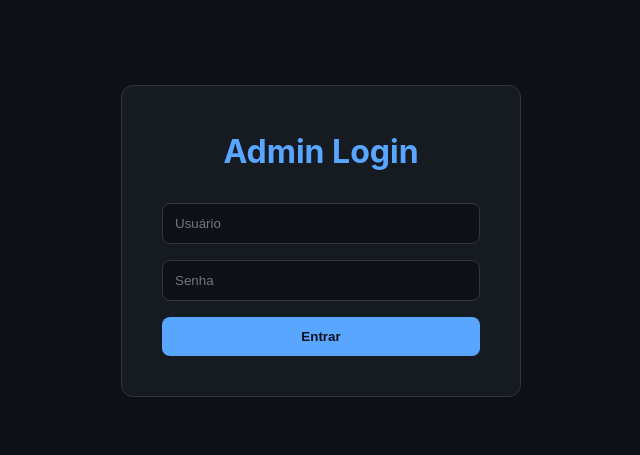
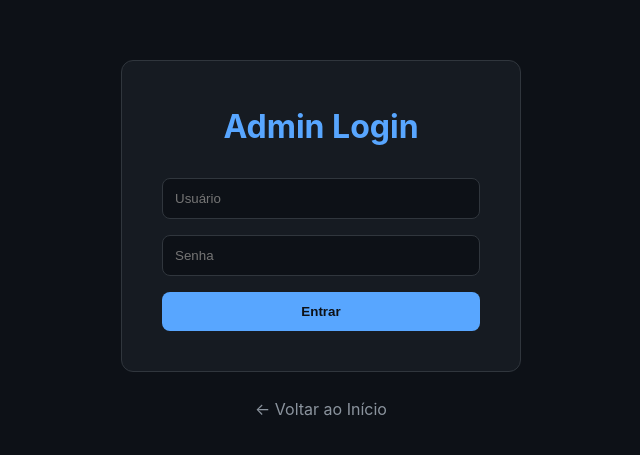
Before and after one commit to joaopssouza/portfolio, a React (Vite) app: page /admin/login in a window 1280 px wide. Shown: the part 159-614 px from the top of the page, without its empty margins (319-959 px from the left). Built offline with nearby package versions, Linux system fonts and the light colour scheme.

Commit message:
feat: adicionar botoes de inicio de pagina

```diff
--- a/src/pages/AdminDashboard.jsx
+++ b/src/pages/AdminDashboard.jsx
@@ -1,14 +1,14 @@
 // src/pages/AdminDashboard.jsx
 import React, { useState, useEffect } from 'react';
-import { useNavigate } from 'react-router-dom';
-import Modal from '../components/Modal'; // Usaremos o componente Modal existente
-import ProjectForm from '../components/ProjectForm'; // Importamos nosso novo formulário
+import { useNavigate, Link } from 'react-router-dom'; // 1. Importar o Link
+import Modal from '../components/Modal';
+import ProjectForm from '../components/ProjectForm';
 
 const styles = {
   dashboardContainer: { maxWidth: '1200px', margin: '40px auto', padding: '20px', fontFamily: 'system-ui, -apple-system, Segoe UI, Roboto, Arial, sans-serif', backgroundColor: '#161b22', color: '#c9d1d9', borderRadius: '12px', border: '1px solid #30363d' },
   header: { display: 'flex', justifyContent: 'space-between', alignItems: 'center', marginBottom: '30px', paddingBottom: '20px', borderBottom: '1px solid #30363d' },
   headerTitle: { color: '#58a6ff', margin: 0 },
-  button: { display: 'inline-block', border: '1px solid #30363d', cursor: 'pointer', backgroundColor: '#21262d', color: '#c9d1d9', padding: '8px 14px', borderRadius: '8px', fontWeight: '600', transition: 'all .2s ease' },
+  button: { display: 'inline-block', border: '1px solid #30363d', cursor: 'pointer', backgroundColor: '#21262d', color: '#c9d1d9', padding: '8px 14px', borderRadius: '8px', fontWeight: '600', transition: 'all .2s ease', textDecoration: 'none' },
   buttonPrimary: { backgroundColor: '#58a6ff', color: '#0d1117', borderColor: '#58a6ff' },
   projectTable: { width: '100%', borderCollapse: 'collapse', marginTop: '20px' },
   tableHead: { borderBottom: '1px solid #30363d', textAlign: 'left' },
@@ -25,17 +25,18 @@ const AdminDashboard = () => {
   const [selectedProject, setSelectedProject] = useState(null);
   const navigate = useNavigate();
 
-  const handleLogout = async () => {
-    await fetch('/api/auth/logout');
-    navigate('/admin/login');
-  };
-
   const fetchProjects = () => {
     setIsLoading(true);
     fetch('/api/projects')
       .then(res => res.json())
       .then(data => {
-        setProjects(data); // A API já está retornando ordenado
+        if (data.error) {
+          if (data.error === 'Acesso não autorizado.' || data.error === 'Token inválido ou expirado.') {
+            navigate('/admin/login');
+          }
+          throw new Error(data.error);
+        }
+        setProjects(data);
         setIsLoading(false);
       })
       .catch(err => {
@@ -47,6 +48,11 @@ const AdminDashboard = () => {
   useEffect(() => {
     fetchProjects();
   }, []);
+
+  const handleLogout = async () => {
+    await fetch('/api/auth/logout');
+    navigate('/admin/login');
+  };
 
   const openModal = (project = null) => {
     setSelectedProject(project);
@@ -76,7 +82,7 @@ const AdminDashboard = () => {
       }
 
       closeModal();
-      fetchProjects(); // Recarrega a lista de projetos
+      fetchProjects();
       alert(`Projeto ${isEditing ? 'atualizado' : 'criado'} com sucesso!`);
 
     } catch (error) {
@@ -94,7 +100,7 @@ const AdminDashboard = () => {
 
         if (!response.ok) throw new Error(result.error);
 
-        fetchProjects(); // Recarrega a lista
+        fetchProjects();
         alert('Projeto excluído com sucesso!');
       } catch (error) {
         console.error("Erro ao excluir:", error);
@@ -105,7 +111,6 @@ const AdminDashboard = () => {
     }
   };
 
-  // O componente Modal precisa ser adaptado para conteúdo genérico, não apenas mídia
   const renderModalContent = () => (
     <div style={{ background: '#161b22', padding: '25px', borderRadius: '12px', width: '90vw', maxWidth: '800px' }}>
       <h2 style={{ color: '#58a6ff', marginTop: 0, marginBottom: '20px' }}>
@@ -128,6 +133,10 @@ const AdminDashboard = () => {
       <header style={styles.header}>
         <h1 style={styles.headerTitle}>Painel de Administração</h1>
         <div>
+          {/* 2. Botão adicionado aqui */}
+          <Link to="/" style={{...styles.button, marginRight: '10px'}}>
+            Voltar ao Início
+          </Link>
           <button onClick={() => openModal()} style={{ ...styles.button, ...styles.buttonPrimary, marginRight: '10px' }}>
             Adicionar Projeto
           </button>
--- a/src/pages/Login.jsx
+++ b/src/pages/Login.jsx
@@ -1,14 +1,24 @@
 // src/pages/Login.jsx
 import React, { useState } from 'react';
-import { useNavigate } from 'react-router-dom';
+import { useNavigate, Link } from 'react-router-dom'; // 1. Importar o Link
 
 const styles = {
   container: { display: 'flex', alignItems: 'center', justifyContent: 'center', minHeight: '100vh', backgroundColor: '#0d1117' },
-  form: { padding: '40px', backgroundColor: '#161b22', borderRadius: '12px', border: '1px solid #30363d', width: '100%', maxWidth: '400px' },
-  title: { color: '#58a6ff', textAlign: 'center', marginBottom: '24px' },
+  wrapper: { width: '100%', maxWidth: '400px' },
+  form: { padding: '40px', backgroundColor: '#161b22', borderRadius: '12px', border: '1px solid #30363d' },
+  title: { color: '#58a6ff', textAlign: 'center', marginBottom: '24px', marginTop: 0 },
   input: { width: '100%', padding: '12px', backgroundColor: '#0d1117', border: '1px solid #30363d', color: '#c9d1d9', borderRadius: '8px', marginBottom: '16px' },
   button: { width: '100%', padding: '12px', backgroundColor: '#58a6ff', color: '#0d1117', border: 'none', borderRadius: '8px', fontWeight: '600', cursor: 'pointer' },
-  error: { color: '#f85149', textAlign: 'center', marginTop: '16px' }
+  error: { color: '#f85149', textAlign: 'center', marginTop: '16px', minHeight: '1.2em' },
+  // 2. Estilo para o link de retorno
+  backLink: {
+    display: 'block',
+    textAlign: 'center',
+    marginTop: '24px',
+    color: '#8b949e', // Cor --muted do seu CSS
+    textDecoration: 'none',
+    transition: 'color .2s ease'
+  }
 };
 
 const Login = () => {
@@ -41,6 +51,7 @@ const Login = () => {
 
   return (
     <div style={styles.container}>
+      <div style={styles.wrapper}>
         <form onSubmit={handleSubmit} style={styles.form}>
           <h1 style={styles.title}>Admin Login</h1>
           <input
@@ -62,6 +73,11 @@ const Login = () => {
           <button type="submit" style={styles.button}>Entrar</button>
           {error && <p style={styles.error}>{error}</p>}
         </form>
+        {/* 3. Link adicionado aqui */}
+        <Link to="/" style={styles.backLink} onMouseOver={e => e.currentTarget.style.color='#58a6ff'} onMouseOut={e => e.currentTarget.style.color='#8b949e'}>
+          ← Voltar ao Início
+        </Link>
+      </div>
     </div>
   );
 };
```
Lines whose indentation alone changed are shown as unchanged.
